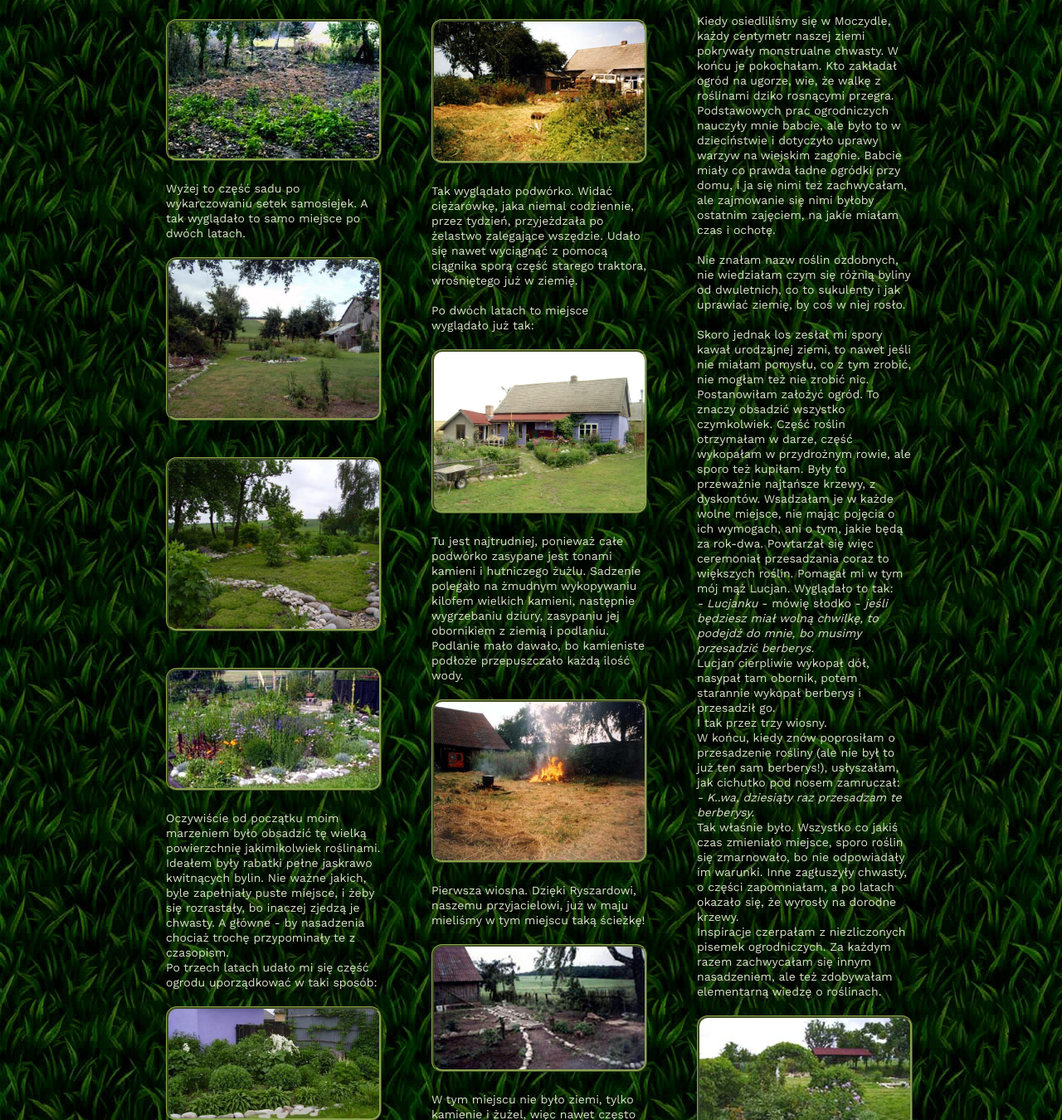
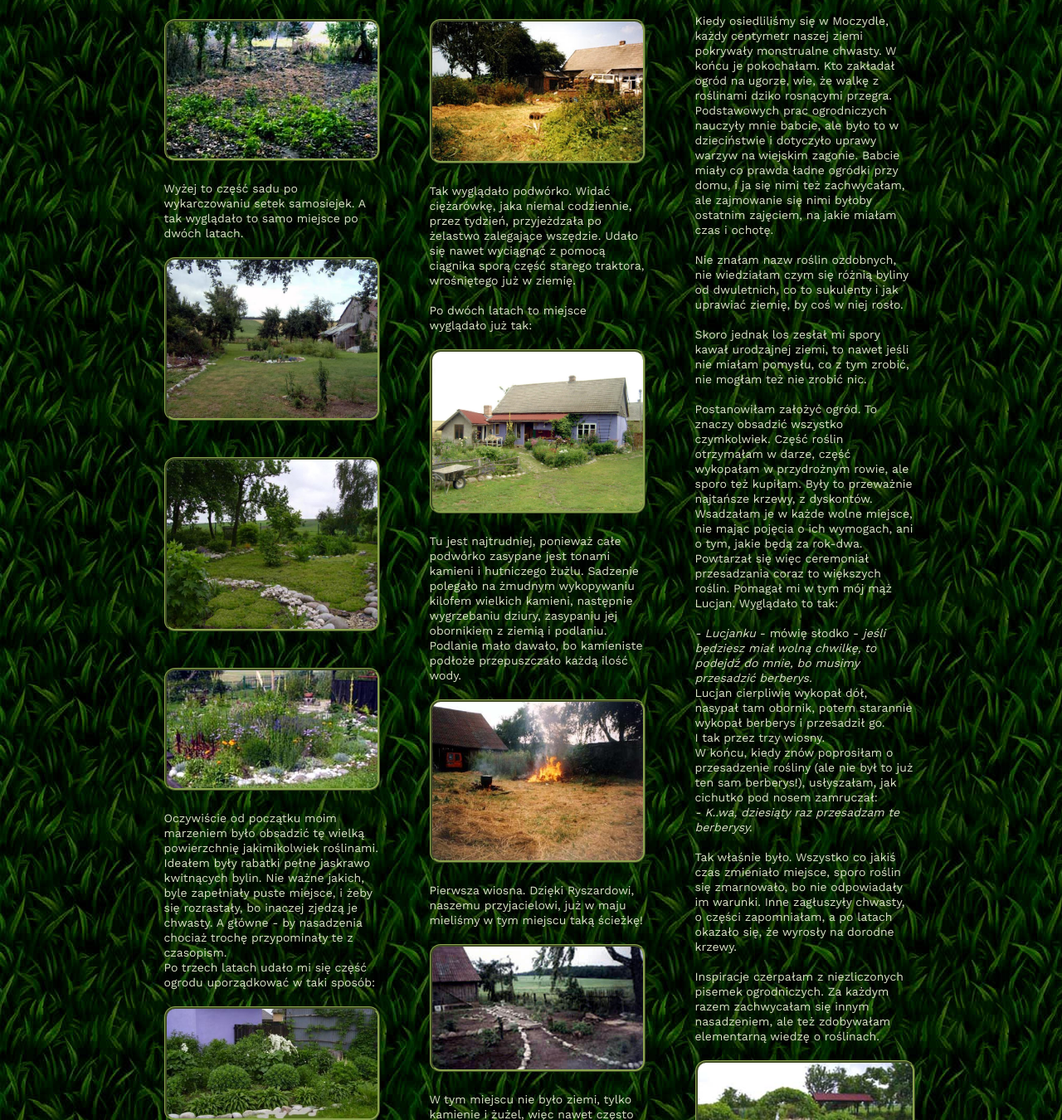
Before and after one commit to vozniuki/zagroda, a plain HTML site: page Poczatek-ogrodu.html in a window 1280 px wide. Shown: the part 67-1417 px from the top of the page at 83% size. Drawn offline with nearby package versions, Linux system fonts and the light colour scheme.

Commit message:
Add files via upload

```diff
--- a/Poczatek-ogrodu.html
+++ b/Poczatek-ogrodu.html
@@ -52,15 +52,16 @@
 
             <div class="container-right">
 			  Kiedy osiedliliśmy się w Moczydle, każdy centymetr naszej ziemi pokrywały monstrualne chwasty. W  końcu je pokochałam. Kto zakładał ogród na ugorze, wie, że walkę z roślinami dziko rosnącymi przegra.
-					<p>Podstawowych prac ogrodniczych nauczyły mnie babcie, ale było to w dzieciństwie i dotyczyło uprawy warzyw na wiejskim zagonie. Babcie miały co prawda ładne ogródki przy domu, i ja się nimi też zachwycałam, ale zajmowanie się nimi byłoby ostatnim zajęciem, na jakie miałam czas i ochotę. <br><br>Nie znałam nazw roślin ozdobnych, nie wiedziałam czym się różnią byliny od dwuletnich, co to sukulenty i jak uprawiać ziemię, by coś w niej rosło.<br><br>Skoro jednak los zesłał mi spory kawał urodzajnej ziemi, to nawet jeśli nie miałam pomysłu, co z tym zrobić, nie mogłam też nie zrobić nic.<br>
-									<p>Postanowiłam założyć ogród. To znaczy obsadzić wszystko czymkolwiek. Część roślin otrzymałam w darze, część wykopałam w przydrożnym rowie, ale sporo też kupiłam. Były to przeważnie najtańsze krzewy, z dyskontów. Wsadzałam je w każde wolne miejsce, nie mając pojęcia o ich wymogach, ani o tym, jakie będą za rok-dwa. Powtarzał się więc ceremoniał przesadzania coraz to większych roślin. Pomagał mi w tym mój mąż Lucjan. Wyglądało to tak:<br>
-<i>- Lucjanku</i> - mówię słodko - <i>jeśli będziesz miał wolną chwilkę, to podejdź do mnie, bo musimy przesadzić berberys.</i><br>
+					<p>Podstawowych prac ogrodniczych nauczyły mnie babcie, ale było to w dzieciństwie i dotyczyło uprawy warzyw na wiejskim zagonie. Babcie miały co prawda ładne ogródki przy domu, i ja się nimi też zachwycałam, ale zajmowanie się nimi byłoby ostatnim zajęciem, na jakie miałam czas i ochotę. <br><br>Nie znałam nazw roślin ozdobnych, nie wiedziałam czym się różnią byliny od dwuletnich, co to sukulenty i jak uprawiać ziemię, by coś w niej rosło.<br><br>Skoro jednak los zesłał mi spory kawał urodzajnej ziemi, to nawet jeśli nie miałam pomysłu, co z tym zrobić, nie mogłam też nie zrobić nic.
+									<p><br>Postanowiłam założyć ogród. To znaczy obsadzić wszystko czymkolwiek. Część roślin otrzymałam w darze, część wykopałam w przydrożnym rowie, ale sporo też kupiłam. Były to przeważnie najtańsze krzewy, z dyskontów. Wsadzałam je w każde wolne miejsce, nie mając pojęcia o ich wymogach, ani o tym, jakie będą za rok-dwa. Powtarzał się więc ceremoniał przesadzania coraz to większych roślin. Pomagał mi w tym mój mąż Lucjan. Wyglądało to tak:<br>
+<p><br><i>- Lucjanku</i> - mówię słodko - <i>jeśli będziesz miał wolną chwilkę, to podejdź do mnie, bo musimy przesadzić berberys.</i><br>
 <p>Lucjan cierpliwie wykopał dół, nasypał tam obornik, potem starannie wykopał berberys i przesadził go.<br>
 I tak przez trzy wiosny. <br>W końcu, kiedy znów poprosiłam o przesadzenie rośliny (ale nie był to już ten sam berberys!), usłyszałam, jak cichutko pod nosem zamruczał:<br>
-<i>- K..wa, dziesiąty raz przesadzam te berberysy.</i><br>Tak właśnie było. Wszystko co jakiś czas zmieniało miejsce, sporo roślin się zmarnowało, bo nie odpowiadały im warunki. Inne zagłuszyły chwasty, o części zapomniałam, a po latach okazało się, że wyrosły na dorodne krzewy.<br><p>Inspiracje czerpałam z niezliczonych pisemek ogrodniczych. Za każdym razem zachwycałam się innym nasadzeniem, ale też zdobywałam elementarną wiedzę o roślinach.<br>
+<i>- K..wa, dziesiąty raz przesadzam te berberysy.</i><p><br>Tak właśnie było. Wszystko co jakiś czas zmieniało miejsce, sporo roślin się zmarnowało, bo nie odpowiadały im warunki. Inne zagłuszyły chwasty, o części zapomniałam, a po latach okazało się, że wyrosły na dorodne krzewy.<br>
+<p><br>Inspiracje czerpałam z niezliczonych pisemek ogrodniczych. Za każdym razem zachwycałam się innym nasadzeniem, ale też zdobywałam elementarną wiedzę o roślinach.<br>
 
-					<p><img class= "i1" alt="" src="IMG/OLD/ogr4-08.jpg"><p><br>
-					 Gościom podobał się mój ogródek, bo był w wiejskim stylu, cieszył oko jaskrawymi barwami i koił zapachami. <p><br>Taki ogród, pozornie zostawiony samemu sobie i pielęgnowany z rzadka, wymagał w rzeczywistości mnóstwa pracy, czasu i nakładów. Skutek był taki sam: wszystkiego było za dużo, za gęsto, za wysoko, za szeroko. Nie potrafiłam tego okiełznać. A bardzo chciałam. I nie chodziło tu o plewienie i przycinanie. Ten ogród nie miał żadnego stylu. Był żaden. Ja chciałam, żeby był jakiś. Żeby rośliny miały swoje nazwy, żebym wiedziała, czego ode mnie oczekują, dlaczego nie chcą rosnać, i co trzeba zrobić, żeby były piękne i oryginalne. Marzyłam o ogrodzie, jaki zaskoczy.Nie będzie jeszcze jedną kopią rabatki z obrazka.<p><br>Zrozumiałam, że trzeba się tego po prostu nauczyć!
+					<p><img class= "i1" alt="" src="IMG/OLD/ogr4-08.jpg">
+					<p>Gościom podobał się mój ogródek, bo był w wiejskim stylu, cieszył oko jaskrawymi barwami i koił zapachami. <p><br>Taki ogród, pozornie zostawiony samemu sobie i pielęgnowany z rzadka, wymagał w rzeczywistości mnóstwa pracy, czasu i nakładów. Skutek był taki sam: wszystkiego było za dużo, za gęsto, za wysoko, za szeroko. Nie potrafiłam tego okiełznać. A bardzo chciałam. I nie chodziło tu o plewienie i przycinanie. Ten ogród nie miał żadnego stylu. Był żaden. Ja chciałam, żeby był jakiś. Żeby rośliny miały swoje nazwy, żebym wiedziała, czego ode mnie oczekują, dlaczego nie chcą rosnać, i co trzeba zrobić, żeby były piękne i oryginalne. Marzyłam o ogrodzie, jaki zaskoczy. <p><br>Zrozumiałam, że trzeba się tego po prostu nauczyć!
 
 			</div>
 		</div>
--- a/Poczatek.css
+++ b/Poczatek.css
@@ -13,7 +13,7 @@ body {font-family:'Work Sans', sans-serif; background-image: url(images/tlo-traw
 }
 .container-main {
     display: flex;
-	width: 1300px; height: 2000px;
+	width: 1300px; height: 2100px;
     justify-content: center;
     border: 0px green solid;
     flex-direction: row;
@@ -55,7 +55,7 @@ body {font-family:'Work Sans', sans-serif; background-image: url(images/tlo-traw
 .container-right {
     display: flex;
     flex-direction: column;
-    width: 300px; height: 1950px;
+    width: 305px; height: 1950px;
     background-color: transparent;
     margin: 63px 10px 10px 10px;
     padding: 20px 20px 20px 20px;
```
